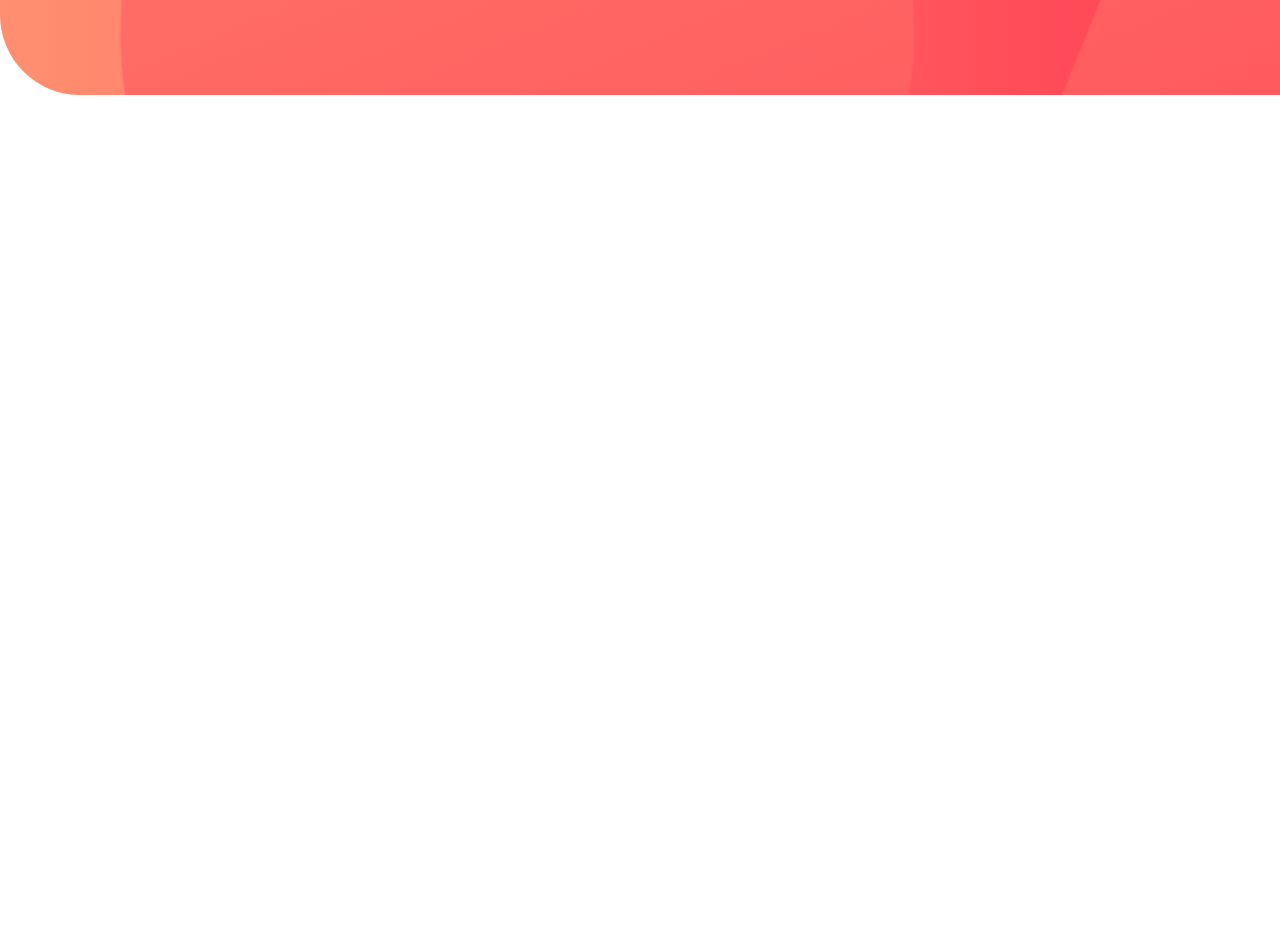
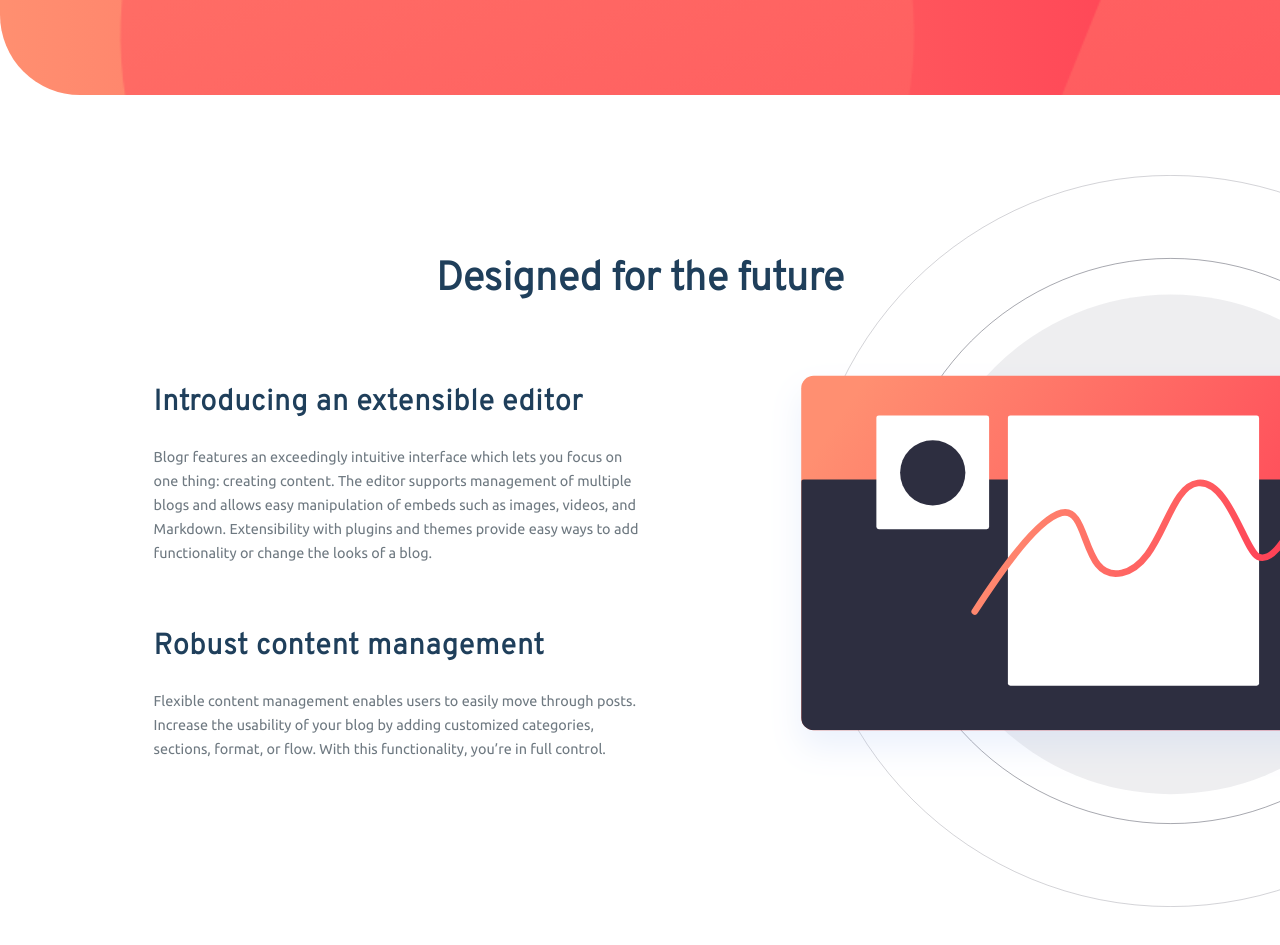
Before and after one commit to sohail-webdev/blogr-landing-page, a React (Vite) app: page / in a window 1280 px wide. Shown: the part 545-1490 px from the top of the page. Before the commit the page ends 800 px from the top, so only its background shows below. Built offline with nearby package versions, Linux system fonts and the light colour scheme.

Commit message:
feat: code editor section

```diff
--- a/src/App.jsx
+++ b/src/App.jsx
@@ -1,6 +1,7 @@
 import { useState, useCallback } from "react";
 import Header from "./components/Header";
 import Hero from "./components/Hero";
+import Editor from "./components/Editor";
 
 function App() {
   const [visibleDropdownId, setVisibleDropdownId] = useState(null);
@@ -20,6 +21,7 @@ function App() {
         <Header visibleDropdownId={visibleDropdownId} toggle_visible_dropdown_id={toggle_visible_dropdown_id} />
         <Hero />
       </div>
+      <Editor />
     </>
   );
 }
--- /dev/null
+++ b/src/components/Editor.jsx
@@ -0,0 +1,26 @@
+export default function Editor() {
+  return (
+    <section className="section section-editor">
+      <h2>Designed for the future</h2>
+      <div className="editor-content-wrapper">
+        <div className="editor-content">
+          <div className="editor-content-sub-section editor-content-sub-section-1">
+            <h3>Introducing an extensible editor</h3>
+            <p>
+              Blogr features an exceedingly intuitive interface which lets you focus on one thing: creating content. The editor supports management of
+              multiple blogs and allows easy manipulation of embeds such as images, videos, and Markdown. Extensibility with plugins and themes
+              provide easy ways to add functionality or change the looks of a blog.
+            </p>
+          </div>
+          <div className="editor-content-sub-section editor-content-sub-section-2">
+            <h3>Robust content management</h3>
+            <p>
+              Flexible content management enables users to easily move through posts. Increase the usability of your blog by adding customized
+              categories, sections, format, or flow. With this functionality, you’re in full control.
+            </p>
+          </div>
+        </div>
+      </div>
+    </section>
+  );
+}
--- a/src/index.css
+++ b/src/index.css
@@ -46,7 +46,7 @@
   --hero-background-gradient: hsl(13, 100%, 72%), hsl(353, 100%, 62%); /* orange-300 -> red-550 */
   --body-background-gradient: hsl(237, 17%, 21%), hsl(237, 23%, 31%); /* purple-950 -> purple-900 */
   /*  */
-  --x-padding: 10vw;
+  --x-padding: 12vw;
   --font-family-overpass-300: "overpass-300", Arial, Helvetica, sans-serif;
   --font-family-overpass-600: "overpass-600", Arial, Helvetica, sans-serif;
   --font-family-ubuntu-400: "ubuntu-400", Arial, Helvetica, sans-serif;
@@ -213,3 +213,47 @@ a {
 .hero-buttons-container > .hero-secondary-button {
   border-color: var(--color-neutral-white);
 }
+
+/* Editor Section */
+.section-editor {
+  height: 120vh;
+  color: var(--color-primary-blue-900);
+  padding: 0 var(--x-padding);
+  display: flex;
+  flex-direction: column;
+  justify-content: flex-start;
+  align-items: center;
+  gap: 5rem;
+  background-image: url(./assets/images/illustration-editor-desktop.svg);
+  background-repeat: no-repeat;
+  background-position: bottom 100% right -50%;
+  background-size: 60%;
+  margin-top: 5rem;
+}
+.section-editor > h2 {
+  margin-top: 5rem;
+  font-size: 2.5rem;
+  font-family: var(--font-family-overpass-300);
+}
+
+.editor-content,
+.editor-content-sub-section {
+  display: flex;
+  flex-direction: column;
+  gap: 1.5rem;
+}
+.editor-content {
+  gap: 4rem;
+}
+.editor-content-sub-section > h3 {
+  font-family: var(--font-family-overpass-300);
+  font-size: 1.8rem;
+  letter-spacing: 0.05rem;
+}
+.editor-content-sub-section > p {
+  font-size: 0.9rem;
+  line-height: 1.5rem;
+  color: var(--color-neutral-gray-600);
+  max-width: 50%;
+  opacity: 0.8;
+}
```
Also changed, not shown: src/assets/images/illustration-editor-desktop.svg (added).
